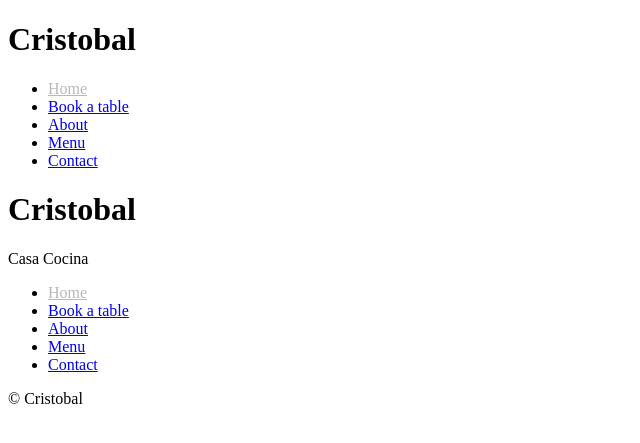
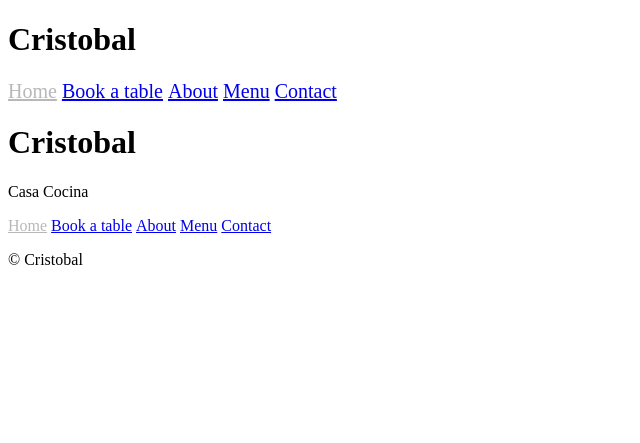
Before and after one commit to robbiegene/cristobal, a Jekyll site: the page built from index.html, in a window 1280 px wide. Shown: the top 443 px of the page, without its empty margins (0-640 px from the left). Built offline with Jekyll 4.4.1, drawn with Linux system fonts in a browser that asks for light colours; Markdown is read by kramdown in place of the engine named in the settings.

Commit message:
Added include parameters
{{include.navlass}}

```diff
--- a/_includes/nav.html
+++ b/_includes/nav.html
@@ -1,5 +1,5 @@
 <nav>
-    <ul>
+    <ul class="nav {{include.navclass}}">
       <li><a href="{{site.baseurl}}/index.html" class="{% if page.url == '/' %}current{% endif %}">Home</a></li>
       <li><a href="{{site.baseurl}}/reservations.html" class="{% if page.url == '/reservations.html' %}current{% endif %}">Book a table</a></li>
       <li><a href="{{site.baseurl}}/about.html" class="{% if page.url == '/about.html' %}current{% endif %}">About</a></li>
--- a/_layouts/default.html
+++ b/_layouts/default.html
@@ -9,13 +9,13 @@
 
         <header>
             <h1>Cristobal</h1>
-            {% include nav.html %}
+            {% include nav.html navclass='nav-top' %}
         </header>
 
         {{content}}
 
         <footer>
-            {% include nav.html %}
+            {% include nav.html navclass='nav-bottom' %}
             <p>© Cristobal</p>
         </footer>
 
--- a/css/common.css
+++ b/css/common.css
@@ -7,5 +7,21 @@
 
 .current {
     background-color: #ffffff;
+
     color: #b8b8b8
 }
+
+.nav {
+    margin: 0;
+    padding: 0;
+
+    list-style-type: none;
+}
+
+.nav > li {
+    display: inline-block;
+}
+
+.nav-top {
+    font-size: 1.25rem;
+}
```
